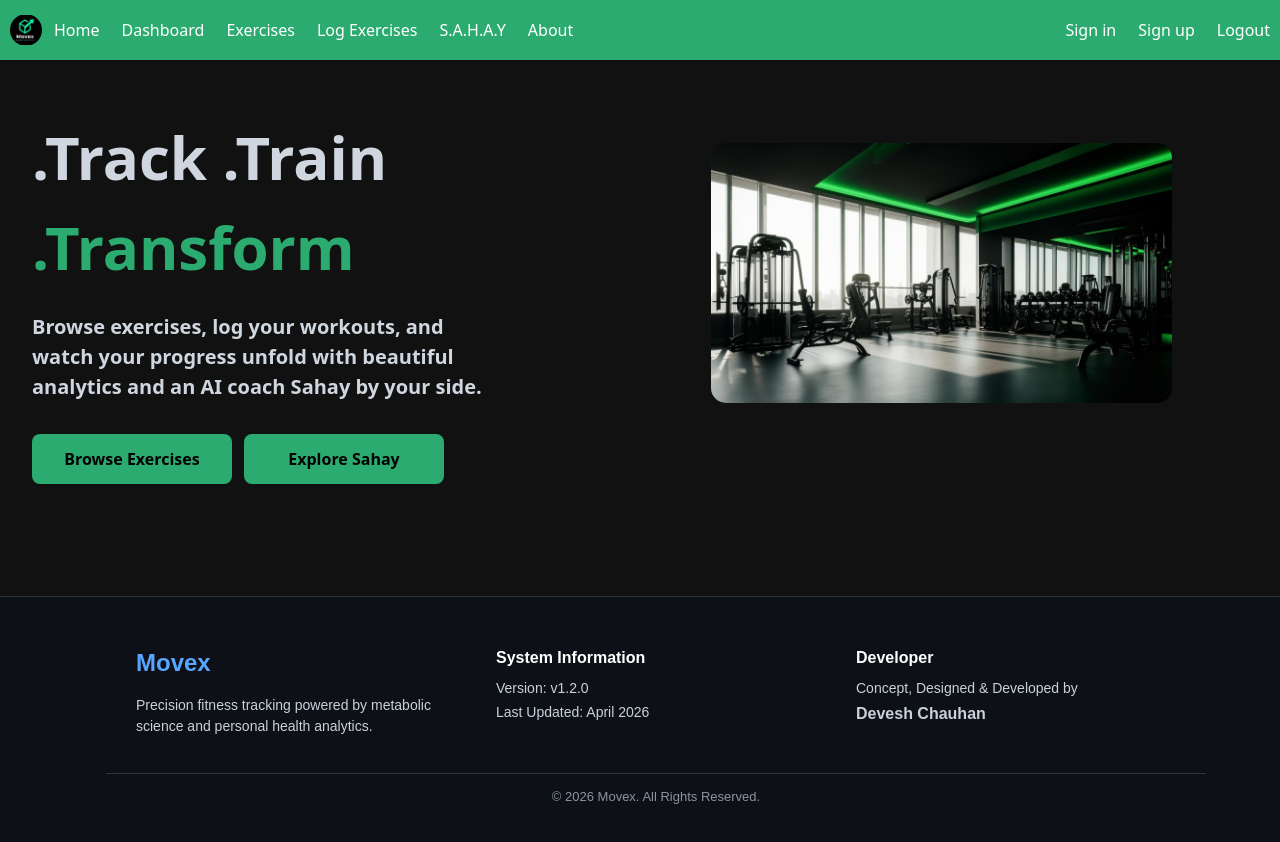
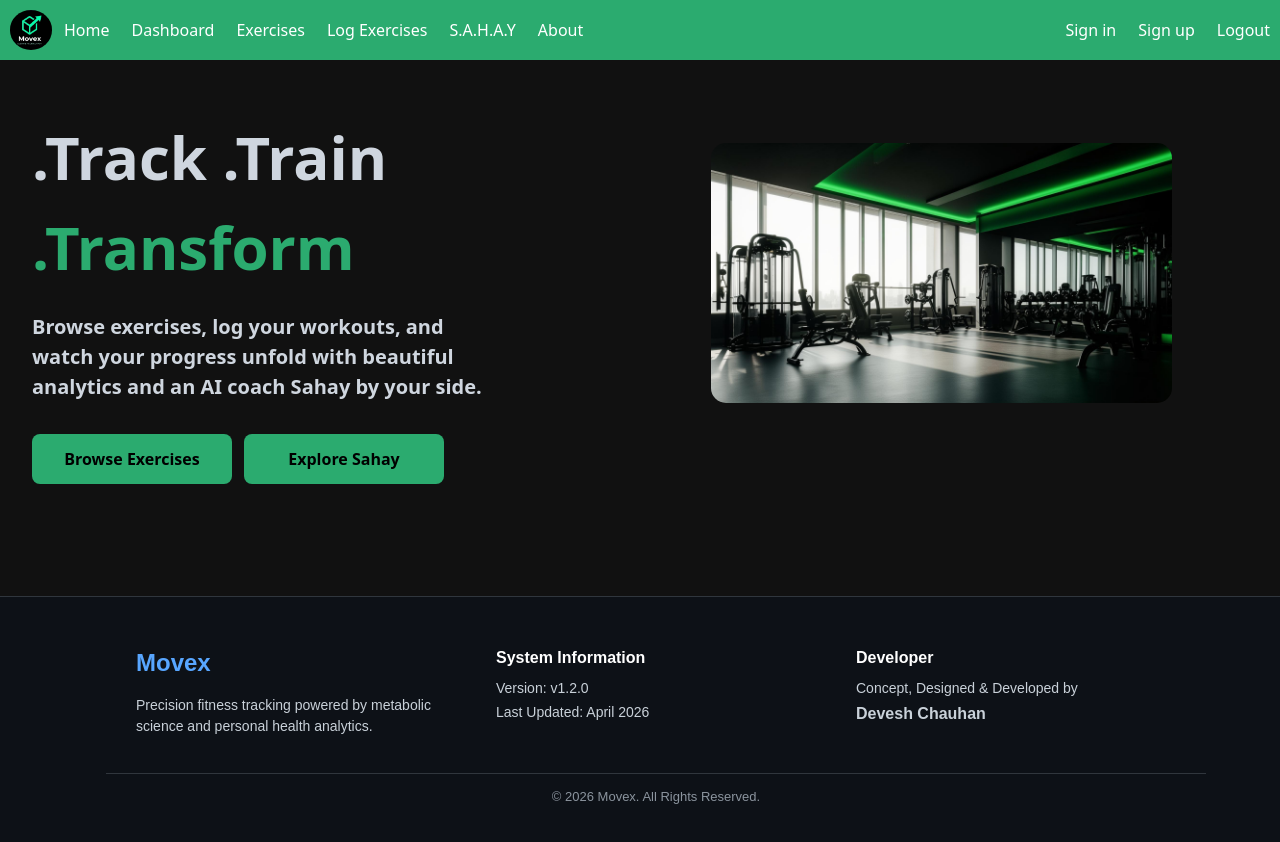
Before and after one commit to deveshchauhan1231-glitch/MoveX, a React (Vite) app in the folder Exercise/frontend/: page / in a window 1280 px wide. Shown: the top 842 px of the page. Built offline with nearby package versions, Linux system fonts and the light colour scheme; no server answers.

Commit message:
Update Navbar.css

```diff
--- a/Exercise/frontend/src/styles/Navbar.css
+++ b/Exercise/frontend/src/styles/Navbar.css
@@ -44,10 +44,8 @@ body {
 }
 
 .brand-logo {
-    width: 32px;
-    height: 32px;
-    min-width: 32px;
-    max-width: 32px;
+
+    max-width: 42px;
     object-fit: contain;
     display: block;
     flex: 0 0 auto;
```
